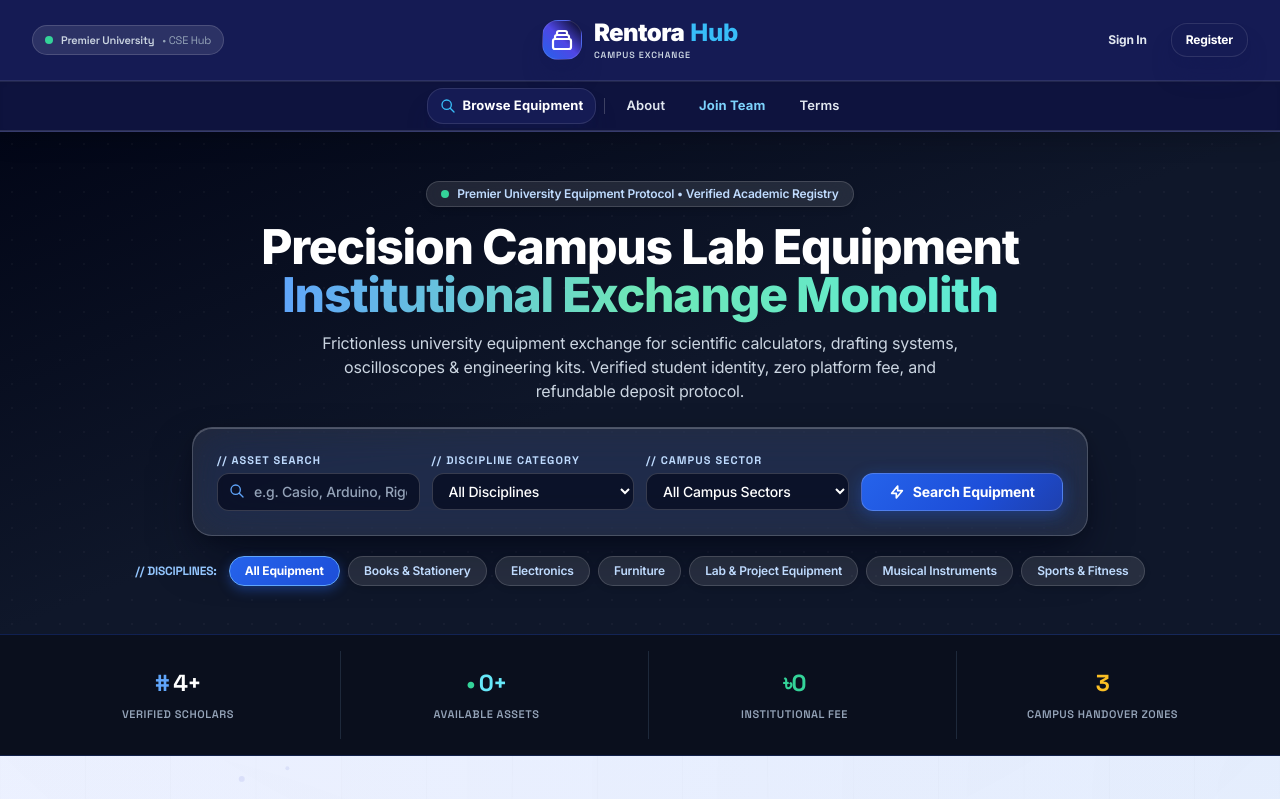
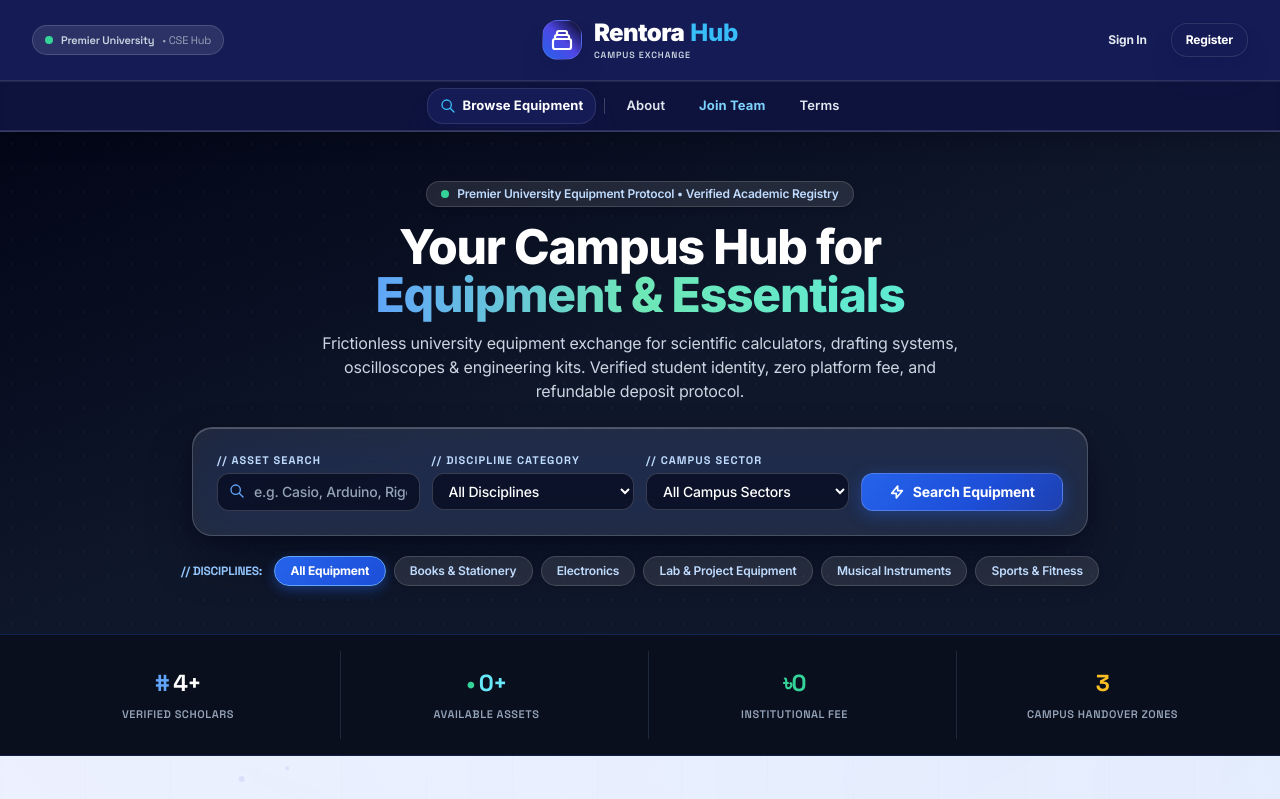
Before and after one commit to prattoyturjo5/Rentora, a PHP site: page /index.php in a window 1280 px wide. Shown: the top 799 px of the page. Run offline with PHP 8.4, Linux system fonts and the light colour scheme; data comes from the database, SQL or seed files in the repository; data that the repository does not hold is empty; some libraries are stand-ins or nearby versions.

Commit message:
hero text

```diff
--- a/index.php
+++ b/index.php
@@ -16,6 +16,7 @@ try {
         SELECT c.category_id, c.category_name, COUNT(e.equipment_id) as item_count
         FROM category c
         LEFT JOIN equipment e ON c.category_id = e.category_id AND e.availability_status = 'Available'
+        WHERE c.category_name != 'Furniture'
         GROUP BY c.category_id, c.category_name
         ORDER BY c.category_name ASC
     ");
@@ -117,9 +118,9 @@ require_once(__DIR__ . '/includes/nav.php');
 
         <!-- Radiant Gradient Headline -->
         <h1 class="ab-fade ab-fade-d2 text-3xl sm:text-4xl lg:text-5xl font-extrabold tracking-tight leading-tight max-w-3xl mx-auto">
-          Precision Campus Lab Equipment <br class="hidden sm:inline">
+          Your Campus Hub for <br class="hidden sm:inline">
           <span class="text-transparent bg-clip-text bg-gradient-to-r from-blue-400 via-emerald-300 to-teal-300">
-            Institutional Exchange Monolith
+            Equipment &amp; Essentials
           </span>
         </h1>
 
```
Also changed, not shown: uploads/avatars/avatar_19.svg (added).
